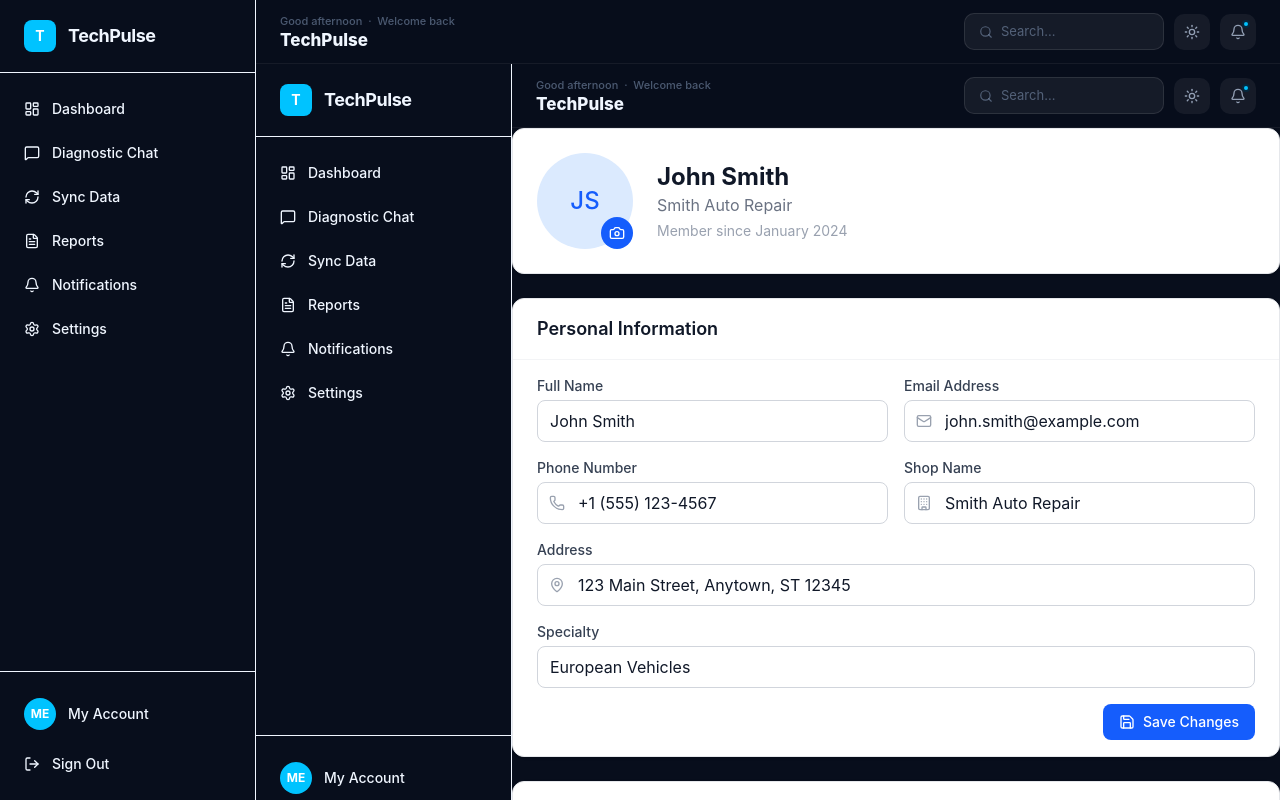
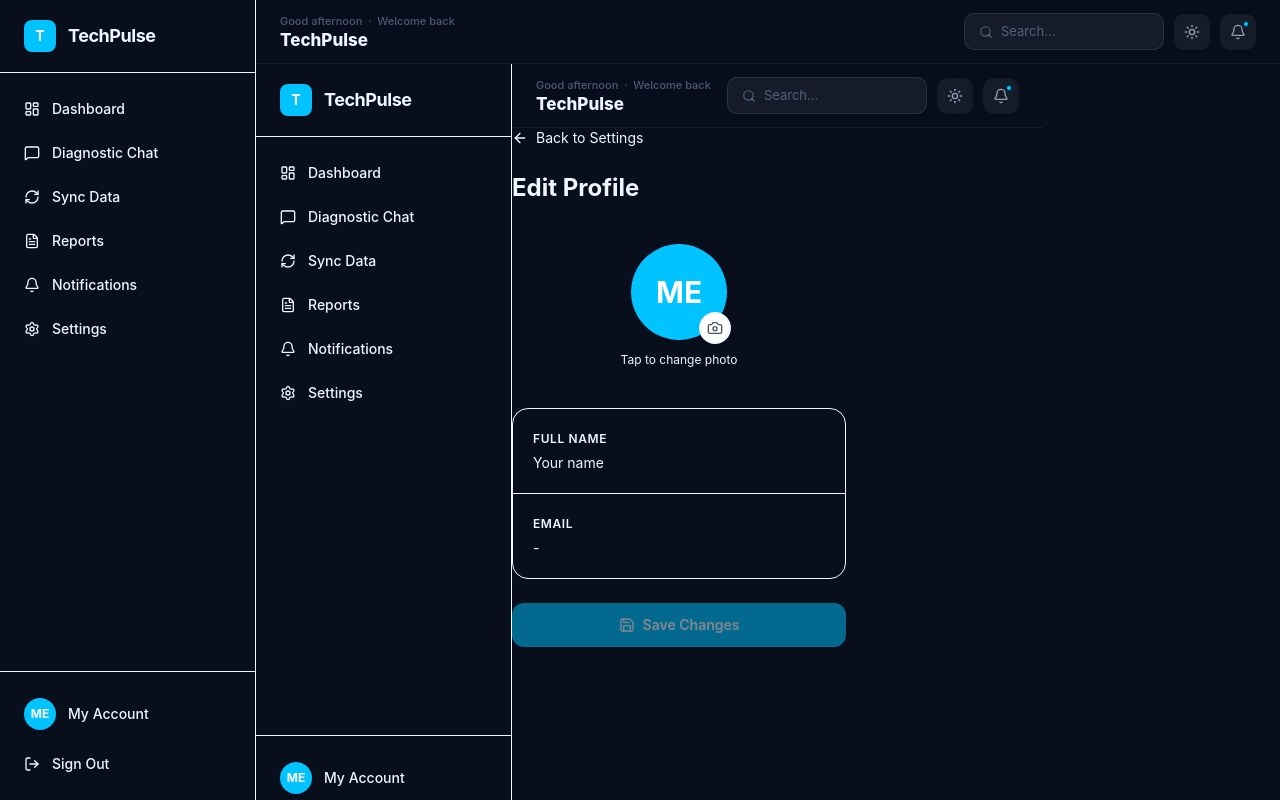
Before and after one commit to ddoubleg123/techpulse-remotepc-automation, a Next.js app: page /app/profile in a window 1280 px wide. Built offline with nearby package versions, Linux system fonts and the light colour scheme.

Commit message:
Update page.tsx

```diff
--- a/src/app/app/profile/page.tsx
+++ b/src/app/app/profile/page.tsx
@@ -1,190 +1,95 @@
 'use client';
 
 import { useState } from 'react';
+import Link from 'next/link';
+import { ArrowLeft, Camera, Save } from 'lucide-react';
 import { AppLayout } from '@/components/layout';
-import { Card, CardContent, CardHeader, Button, Input, Avatar } from '@/components/ui';
-import { Camera, Mail, Phone, MapPin, Building, Save, Gift, Copy, Check } from 'lucide-react';
+import { useAuthStore } from '@/stores/authStore';
+
+const CONNECTOR = 'https://techpulse-app.onrender.com';
 
 export default function ProfilePage() {
-  const [copied, setCopied] = useState(false);
-  const [profile, setProfile] = useState({
-    name: 'John Smith',
-    email: 'john.smith@example.com',
-    phone: '+1 (555) 123-4567',
-    shopName: 'Smith Auto Repair',
-    address: '123 Main Street, Anytown, ST 12345',
-    specialty: 'European Vehicles',
-  });
+  const { user, token } = useAuthStore();
+  const [name, setName] = useState(user?.name || '');
+  const [saving, setSaving] = useState(false);
+  const [saved, setSaved] = useState(false);
+  const [error, setError] = useState<string | null>(null);
 
-  const referralCode = 'JOHN2024';
-  const referralLink = `https://techpulse.com/ref/${referralCode}`;
-
-  const handleCopyReferral = () => {
-    navigator.clipboard.writeText(referralLink);
-    setCopied(true);
-    setTimeout(() => setCopied(false), 2000);
-  };
-
-  const handleSave = () => {
-    // Save profile
-    console.log('Saving profile:', profile);
+  const handleSave = async () => {
+    if (!token || !name.trim()) return;
+    setSaving(true);
+    setError(null);
+    try {
+      const res = await fetch(`${CONNECTOR}/api/profile/update`, {
+        method: 'POST',
+        headers: { 'Content-Type': 'application/json', Authorization: `Bearer ${token}` },
+        body: JSON.stringify({ name: name.trim() }),
+      });
+      if (res.status === 401) throw new Error('Authentication failed.');
+      if (res.status === 403) throw new Error('Access denied.');
+      if (!res.ok) throw new Error(`Save failed (${res.status})`);
+      setSaved(true);
+      setTimeout(() => setSaved(false), 2500);
+    } catch (e: unknown) {
+      setError(e instanceof Error ? e.message : 'Save failed');
+    } finally {
+      setSaving(false);
+    }
   };
 
   return (
     <AppLayout>
-      <div className="max-w-4xl space-y-6">
-        {/* Profile Header */}
-        <Card>
-          <CardContent className="p-6">
-            <div className="flex items-center gap-6">
-              <div className="relative">
-                <Avatar name={profile.name} size="xl" className="w-24 h-24 text-2xl" />
-                <button className="absolute bottom-0 right-0 p-2 bg-blue-600 text-white rounded-full hover:bg-blue-700">
-                  <Camera className="w-4 h-4" />
-                </button>
-              </div>
-              <div>
-                <h2 className="text-2xl font-bold text-gray-900">{profile.name}</h2>
-                <p className="text-gray-500">{profile.shopName}</p>
-                <p className="text-sm text-gray-400 mt-1">Member since January 2024</p>
-              </div>
+      <div className="max-w-xl space-y-6">
+
+        <Link href="/app/settings" className="flex items-center gap-2 text-sm text-[var(--text-secondary)] hover:text-[var(--text-primary)] transition-colors">
+          <ArrowLeft className="w-4 h-4" />
+          Back to Settings
+        </Link>
+
+        <h1 className="text-2xl font-bold text-[var(--text-primary)]">Edit Profile</h1>
+
+        <div className="flex flex-col items-center gap-3 py-4">
+          <div className="relative">
+            <div className="w-24 h-24 rounded-full bg-[var(--accent)] flex items-center justify-center">
+              <span className="text-white text-3xl font-bold">
+                {name?.slice(0, 2).toUpperCase() || 'ME'}
+              </span>
             </div>
-          </CardContent>
-        </Card>
+            <button className="absolute -bottom-1 -right-1 w-8 h-8 bg-white border-2 border-[var(--border)] rounded-full flex items-center justify-center hover:bg-gray-50 shadow-sm">
+              <Camera className="w-4 h-4 text-gray-600" />
+            </button>
+          </div>
+          <p className="text-xs text-[var(--text-secondary)]">Tap to change photo</p>
+        </div>
 
-        {/* Profile Form */}
-        <Card>
-          <CardHeader>
-            <h3 className="text-lg font-semibold text-gray-900">Personal Information</h3>
-          </CardHeader>
-          <CardContent className="space-y-4">
-            <div className="grid grid-cols-1 md:grid-cols-2 gap-4">
-              <Input
-                label="Full Name"
-                value={profile.name}
-                onChange={(e) => setProfile({ ...profile, name: e.target.value })}
-              />
-              <Input
-                label="Email Address"
-                type="email"
-                value={profile.email}
-                onChange={(e) => setProfile({ ...profile, email: e.target.value })}
-                icon={<Mail className="w-4 h-4" />}
-              />
-              <Input
-                label="Phone Number"
-                type="tel"
-                value={profile.phone}
-                onChange={(e) => setProfile({ ...profile, phone: e.target.value })}
-                icon={<Phone className="w-4 h-4" />}
-              />
-              <Input
-                label="Shop Name"
-                value={profile.shopName}
-                onChange={(e) => setProfile({ ...profile, shopName: e.target.value })}
-                icon={<Building className="w-4 h-4" />}
-              />
-            </div>
-            <Input
-              label="Address"
-              value={profile.address}
-              onChange={(e) => setProfile({ ...profile, address: e.target.value })}
-              icon={<MapPin className="w-4 h-4" />}
+        <div className="bg-[var(--card-bg)] border border-[var(--border)] rounded-2xl divide-y divide-[var(--border)]">
+          <div className="px-5 py-4 space-y-1">
+            <label className="text-xs font-semibold text-[var(--text-secondary)] uppercase tracking-wider">Full Name</label>
+            <input
+              type="text"
+              value={name}
+              onChange={e => setName(e.target.value)}
+              className="w-full bg-transparent text-[var(--text-primary)] text-sm outline-none py-1 placeholder:text-[var(--text-secondary)]"
+              placeholder="Your name"
             />
-            <Input
-              label="Specialty"
-              value={profile.specialty}
-              onChange={(e) => setProfile({ ...profile, specialty: e.target.value })}
-              placeholder="e.g., European Vehicles, Diesel Engines"
-            />
-            <div className="flex justify-end">
-              <Button onClick={handleSave}>
-                <Save className="w-4 h-4 mr-2" />
-                Save Changes
-              </Button>
-            </div>
-          </CardContent>
-        </Card>
+          </div>
+          <div className="px-5 py-4 space-y-1">
+            <label className="text-xs font-semibold text-[var(--text-secondary)] uppercase tracking-wider">Email</label>
+            <p className="text-sm text-[var(--text-secondary)] py-1">{user?.email || '-'}</p>
+          </div>
+        </div>
 
-        {/* Referral Program */}
-        <Card>
-          <CardHeader>
-            <div className="flex items-center gap-2">
-              <Gift className="w-5 h-5 text-purple-600" />
-              <h3 className="text-lg font-semibold text-gray-900">Referral Program</h3>
-            </div>
-          </CardHeader>
-          <CardContent>
-            <div className="bg-gradient-to-r from-purple-50 to-blue-50 rounded-xl p-6 mb-6">
-              <h4 className="font-semibold text-gray-900 mb-2">
-                Earn a free month for every referral!
-              </h4>
-              <p className="text-gray-600 text-sm mb-4">
-                When someone signs up using your referral code and becomes a paid subscriber,
-                you&apos;ll both get one free month of TechPulse.
-              </p>
-              <div className="flex items-center gap-3">
-                <div className="flex-1 bg-white rounded-lg border border-gray-200 px-4 py-3 font-mono text-sm">
-                  {referralLink}
-                </div>
-                <Button onClick={handleCopyReferral} variant="outline">
-                  {copied ? (
-                    <>
-                      <Check className="w-4 h-4 mr-2 text-green-600" />
-                      Copied
-                    </>
-                  ) : (
-                    <>
-                      <Copy className="w-4 h-4 mr-2" />
-                      Copy
-                    </>
-                  )}
-                </Button>
-              </div>
-            </div>
+        {error && <p className="text-sm text-red-500 px-1">{error}</p>}
 
-            <div className="grid grid-cols-1 md:grid-cols-3 gap-4">
-              <div className="text-center p-4 bg-gray-50 rounded-lg">
-                <p className="text-3xl font-bold text-gray-900">3</p>
-                <p className="text-sm text-gray-500">Total Referrals</p>
-              </div>
-              <div className="text-center p-4 bg-gray-50 rounded-lg">
-                <p className="text-3xl font-bold text-green-600">2</p>
-                <p className="text-sm text-gray-500">Successful</p>
-              </div>
-              <div className="text-center p-4 bg-gray-50 rounded-lg">
-                <p className="text-3xl font-bold text-purple-600">$700</p>
-                <p className="text-sm text-gray-500">Total Saved</p>
-              </div>
-            </div>
-          </CardContent>
-        </Card>
+        <button
+          onClick={handleSave}
+          disabled={saving || !name.trim()}
+          className="flex items-center justify-center gap-2 w-full py-3 bg-[var(--accent)] text-white text-sm font-semibold rounded-xl hover:opacity-90 transition-opacity disabled:opacity-50"
+        >
+          <Save className="w-4 h-4" />
+          {saving ? 'Saving...' : saved ? 'Saved!' : 'Save Changes'}
+        </button>
 
-        {/* Notification Preferences */}
-        <Card>
-          <CardHeader>
-            <h3 className="text-lg font-semibold text-gray-900">Notification Preferences</h3>
-          </CardHeader>
-          <CardContent className="space-y-4">
-            {[
-              { label: 'Email notifications', description: 'Receive updates via email' },
-              { label: 'Push notifications', description: 'Receive push notifications on your device' },
-              { label: 'Ticket updates', description: 'Get notified when your tickets are updated' },
-              { label: 'Community replies', description: 'Get notified when someone replies to your posts' },
-            ].map((pref, i) => (
-              <div key={i} className="flex items-center justify-between py-2">
-                <div>
-                  <p className="font-medium text-gray-900">{pref.label}</p>
-                  <p className="text-sm text-gray-500">{pref.description}</p>
-                </div>
-                <label className="relative inline-flex items-center cursor-pointer">
-                  <input type="checkbox" defaultChecked className="sr-only peer" />
-                  <div className="w-11 h-6 bg-gray-200 peer-focus:outline-none peer-focus:ring-4 peer-focus:ring-blue-300 rounded-full peer peer-checked:after:translate-x-full peer-checked:after:border-white after:content-[''] after:absolute after:top-[2px] after:left-[2px] after:bg-white after:border-gray-300 after:border after:rounded-full after:h-5 after:w-5 after:transition-all peer-checked:bg-blue-600" />
-                </label>
-              </div>
-            ))}
-          </CardContent>
-        </Card>
       </div>
     </AppLayout>
   );
```
